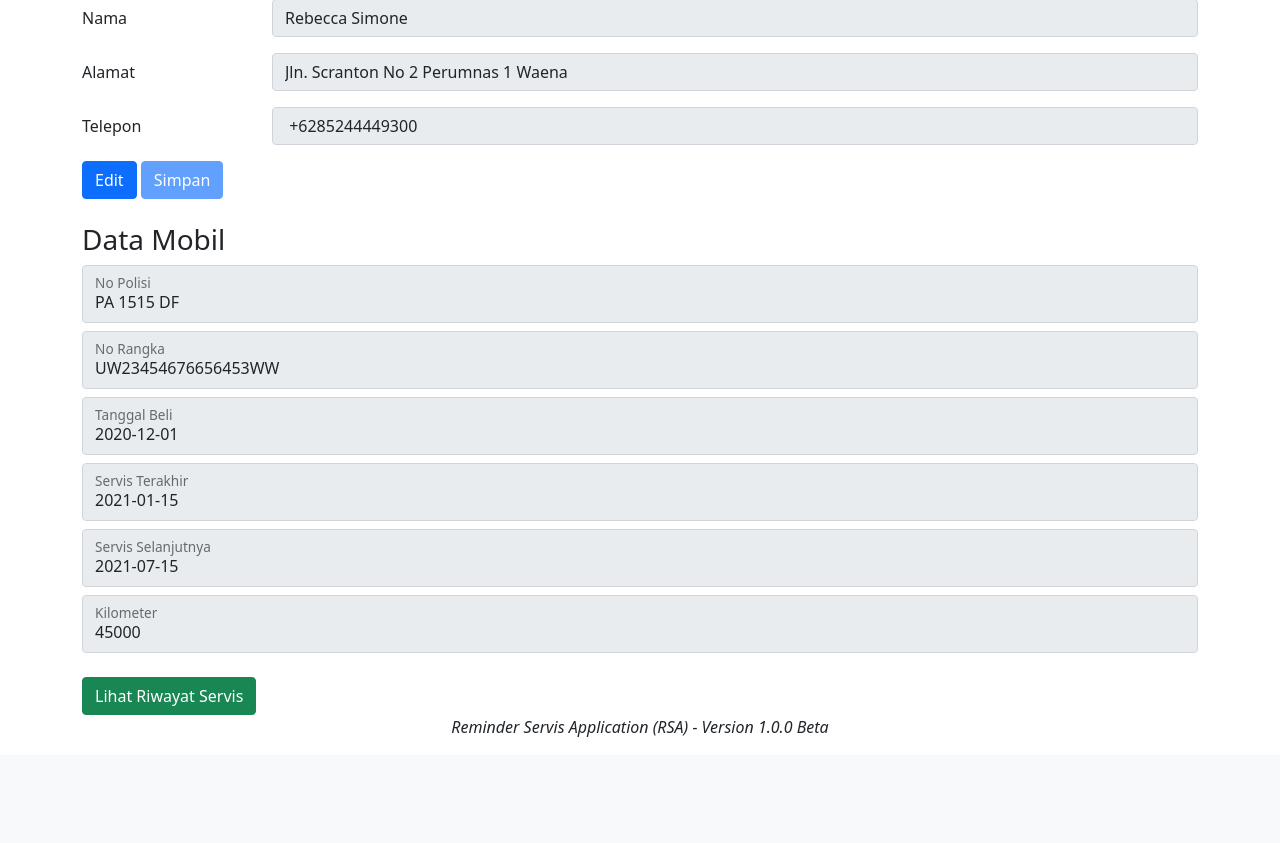
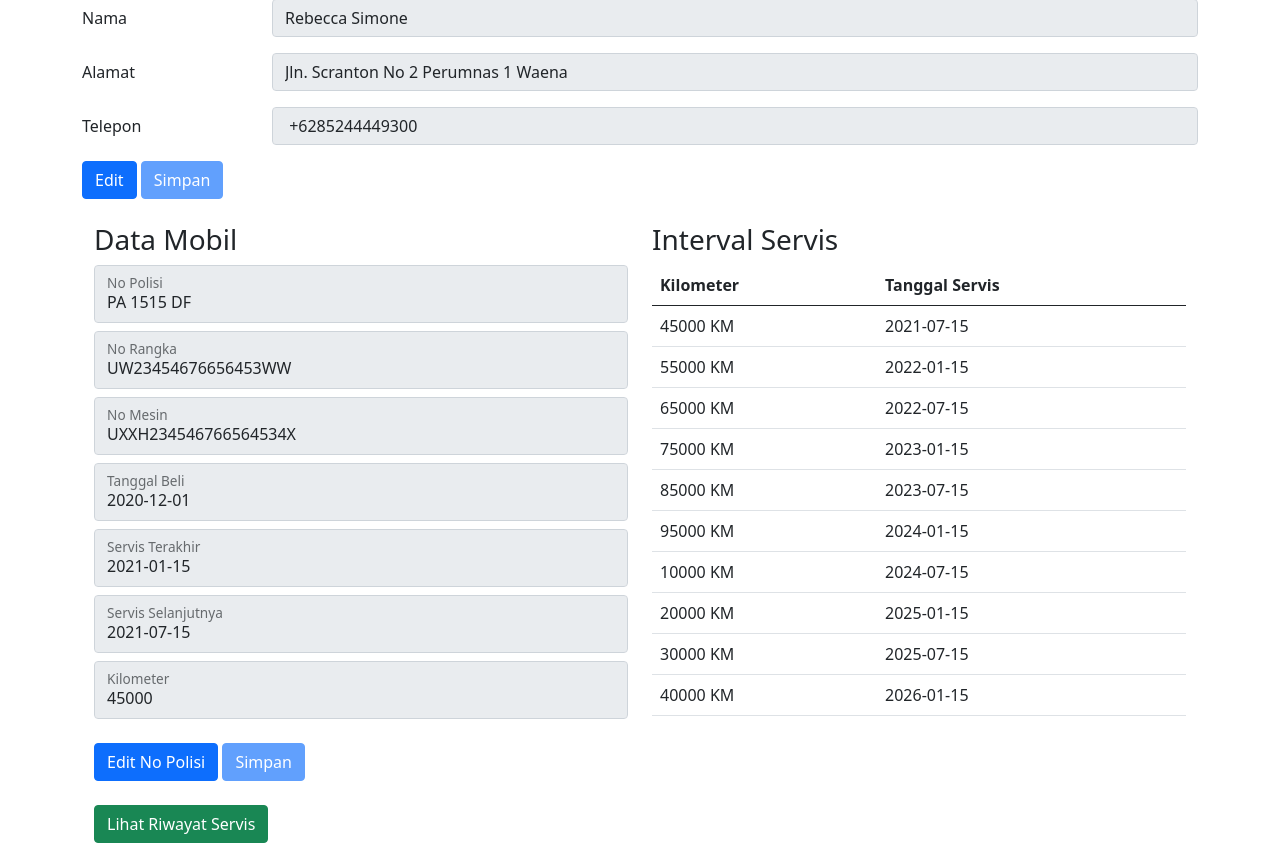
Before and after one commit to jerichosiahaya/rsa-web, a PHP site: page /detail.php?id=2&noRangka=UW23454676656453WW in a window 1280 px wide. Shown: the part 121-964 px from the top of the page. Before the commit the page ends 858 px from the top, so only its background shows below. Run offline with PHP 8.4, Linux system fonts and the light colour scheme; data comes from the database, SQL or seed files in the repository; some libraries are stand-ins or nearby versions.

Commit message:
Add files via upload

```diff
--- a/detail.php
+++ b/detail.php
@@ -3,7 +3,7 @@ include_once("include/config.php");
 global $id, $noRangka;
 $id = $_GET['id'];
 $noRangka = $_GET['noRangka'];
-$result = mysqli_query($conn, "select nama, alamat, telepon, noPolisi, deliveryDate, detail_servis.noRangka, detail_servis.kilometer, tglServisTerakhir, tglServisSelanjutnya from pelanggan, mobil, detail_servis where pelanggan.id = $id and mobil.noRangka = '$noRangka' and mobil.noRangka = detail_servis.noRangka ORDER BY tglServisSelanjutnya ASC");
+$result = mysqli_query($conn, "select nama, alamat, telepon, noPolisi, noMesin, deliveryDate, detail_servis.noRangka, detail_servis.kilometer, tglServisTerakhir, tglServisSelanjutnya from pelanggan, mobil, detail_servis where pelanggan.id = $id and mobil.noRangka = '$noRangka' and mobil.noRangka = detail_servis.noRangka ORDER BY tglServisSelanjutnya ASC");
 
 
 ?>
@@ -29,6 +29,7 @@ $result = mysqli_query($conn, "select nama, alamat, telepon, noPolisi, deliveryD
             $alamat = $user_data['alamat'];
             $telepon = $user_data['telepon'];
             $noPolisi = $user_data['noPolisi'];
+            $noMesin = $user_data['noMesin'];
             $tglBeli = $user_data['deliveryDate'];
             $tglServisTerakhir = $user_data['tglServisTerakhir'];
             $tglServisSelanjutnya = $user_data['tglServisSelanjutnya'];
@@ -80,39 +81,92 @@ $result = mysqli_query($conn, "select nama, alamat, telepon, noPolisi, deliveryD
             <input type="button" name="edit" class="btn btn-primary" value="Edit" id="edit">
             <input type="button" name="simpan" class="btn btn-primary" value="Simpan" id="simpan" disabled>
         </form>
-
+        <div class="container">
+            <div class="row">
+                <div class="col-sm">
                     <h3 class="mt-4">Data Mobil</h3>
                     <form class="form-floating mt-2">
-            <input type="text" class="form-control" id="floatingInputValue" value="<?php echo $noPolisi ?>" disabled>
+                        <input type="text" class="form-control" id="noPolisi" value="<?php echo $noPolisi ?>" disabled>
                         <label for="floatingInputValue">No Polisi</label>
                     </form>
                     <form class="form-floating mt-2">
-            <input type="text" class="form-control" id="floatingInputValue" value="<?php echo $noRangka ?>" disabled>
+                        <input type="text" class="form-control" id="noRangka" value="<?php echo $noRangka ?>" disabled>
                         <label for="floatingInputValue">No Rangka</label>
                     </form>
                     <form class="form-floating mt-2">
-            <input type="text" class="form-control" id="floatingInputValue" value="<?php echo $tglBeli ?>" disabled>
+                        <input type="text" class="form-control" id="noMesin" value="<?php echo $noMesin ?>" disabled>
+                        <label for="floatingInputValue">No Mesin</label>
+                    </form>
+                    <form class="form-floating mt-2">
+                        <input type="text" class="form-control" id="deliveryDate" value="<?php echo $tglBeli ?>"
+                            disabled>
                         <label for="floatingInputValue">Tanggal Beli</label>
                     </form>
                     <form class="form-floating mt-2">
-            <input type="text" class="form-control" id="floatingInputValue" value="<?php echo $tglServisTerakhir ?>"
-                disabled>
+                        <input type="text" class="form-control" id="floatingInputValue"
+                            value="<?php echo $tglServisTerakhir ?>" disabled>
                         <label for="floatingInputValue">Servis Terakhir</label>
                     </form>
                     <form class="form-floating mt-2">
-            <input type="text" class="form-control" id="floatingInputValue" value="<?php echo $tglServisSelanjutnya ?>"
-                disabled>
+                        <input type="text" class="form-control" id="floatingInputValue"
+                            value="<?php echo $tglServisSelanjutnya ?>" disabled>
                         <label for="floatingInputValue">Servis Selanjutnya</label>
                     </form>
                     <form class="form-floating mt-2 mb-4">
-            <input type="text" class="form-control" id="floatingInputValue" value="<?php echo $kilometer ?>" disabled>
+                        <input type="text" class="form-control" id="floatingInputValue" value="<?php echo $kilometer ?>"
+                            disabled>
                         <label for="floatingInputValue">Kilometer</label>
                     </form>
 
+                    <input type="button" name="editmobil" class="btn btn-primary" value="Edit No Polisi" id="editmobil">
+                    <input type="button" name="simpanmobil" class="btn btn-primary" value="Simpan" id="simpanmobil"
+                        disabled>
+                </div>
+
+
+                <div class="col-sm">
+                    <h3 class="mt-4">Interval Servis</h3>
+
+                    <table class="table is-bordered" id="tabel-data1">
+                        <thead>
+                            <tr>
+                                <th>Kilometer</th>
+                                <th>Tanggal Servis</th>
+                            </tr>
+                        </thead>
+                        <tbody>
                             <?php
-        echo "<a href='riwayat_servis.php?id=$id&noRangka=$noRangka' class='btn btn-success float-right' role='button' >Lihat Riwayat Servis</a>"
+                                $noHp = '+6285244449300';
+                                foreach ($result as $user_data) {
+
+                                    $highlight_css = "";
+                                    $button_css = "btn btn-info";
+
+                                    $dateNow = new DateTime($tglServisTerakhir);
+                                    $nextService2 = (clone $dateNow);
+                                    for ($i = 0; $i < 10; $i++) {
+
+
+                                        $nextService = (clone $nextService2)->modify('+6 month');
+                                        echo "<tr class = '$highlight_css'>";
+                                        echo "<td>" . $user_data['kilometer'] . " KM</td>";
+                                        echo "<td>" . $nextService->format('Y-m-d') . "</td>";
+                                        $nextService2 = (clone $nextService);
+                                        $user_data['kilometer'] += 10000;
+
+                                            if($user_data['kilometer'] > 100000){
+                                                $user_data['kilometer'] = 10000;
+                                            }
+                                    }
+                                }
                                 ?>
+                        </tbody>
+                    </table>
 
+                </div>
+            </div>
+            <?php echo "<div class='col mt-4'><a href='riwayat_servis.php?id=$id&noRangka=$noRangka' class='btn btn-success float-right' role='button' >Lihat Riwayat Servis</a></div>"?>
+        </div>
 
 
 
@@ -141,12 +195,7 @@ $result = mysqli_query($conn, "select nama, alamat, telepon, noPolisi, deliveryD
             </ul>
         </div> -->
     </div>
-    <div id="wrap">
-        <div id="main" class="container clear-top">
-            <p style="text-align: center;"><i>Reminder Servis Application (RSA) - Version 1.0.0 Beta</i></p>
-        </div>
-    </div>
-    <footer class="footer"></footer>
+
     <script>
         $(document).ready(function () {
             $('#edit').on('click', function () {
@@ -155,6 +204,7 @@ $result = mysqli_query($conn, "select nama, alamat, telepon, noPolisi, deliveryD
                 $("#telepon").removeAttr("disabled");
                 $("#simpan").removeAttr("disabled");
             });
+
             $('#simpan').on('click', function () {
                 $("#nama").attr("disabled", "disabled");
                 $("#alamat").attr("disabled", "disabled");
@@ -201,6 +251,55 @@ $result = mysqli_query($conn, "select nama, alamat, telepon, noPolisi, deliveryD
                     //$("#butsave").removeAttr("disabled");
                 }
             });
+
+            $('#editmobil').on('click', function () {
+                $("#noPolisi").removeAttr("disabled");
+                $("#simpanmobil").removeAttr("disabled");
+            });
+
+            $('#simpanmobil').on('click', function () {
+                $("#noPolisi").attr("disabled", "disabled");
+                var noRangka = '<?php echo $noRangka ?>';
+                var noMesin = $('#noMesin').val();
+                var noPolisi = $('#noPolisi').val();
+                var deliveryDate = $('#deliveryDate').val();
+                var id = '<?php echo $id ?>';
+
+                if (noRangka != "" & noMesin != "" && noPolisi != "" && deliveryDate != "") {
+                    $.ajax({
+                        type: "POST",
+                        url: "detail_edit_mobil_proses.php",
+                        //dataType: 'json',
+                        data: {
+                            'noRangka': noRangka,
+                            'noMesin': noMesin,
+                            'noPolisi': noPolisi,
+                            'deliveryDate': deliveryDate,
+                            'id': id
+
+                        },
+                        cache: false,
+                        success: function (dataResult) {
+                            var dataResult = JSON.parse(dataResult);
+                            if (dataResult.statusCode == 200) {
+                                $("#butsave").removeAttr("disabled");
+                                //$('#fupForm').find('input:text').val('');
+                                //$("#success").show();
+                                //$('#success').html('Data added successfully !');
+                                alert("Success!");
+                                location.reload();
+                            } else if (dataResult.statusCode == 201) {
+                                alert("Error occured !");
+                            }
+
+                        }
+                    });
+                } else {
+                    alert('Please fill all the field !');
+                    //$("#butsave").removeAttr("disabled");
+                }
+
+            });
         });
     </script>
 </body>
```
Also changed, not shown: detail_edit_mobil_proses.php (added, +23 -0 lines). Lines whose indentation alone changed are shown as unchanged.
